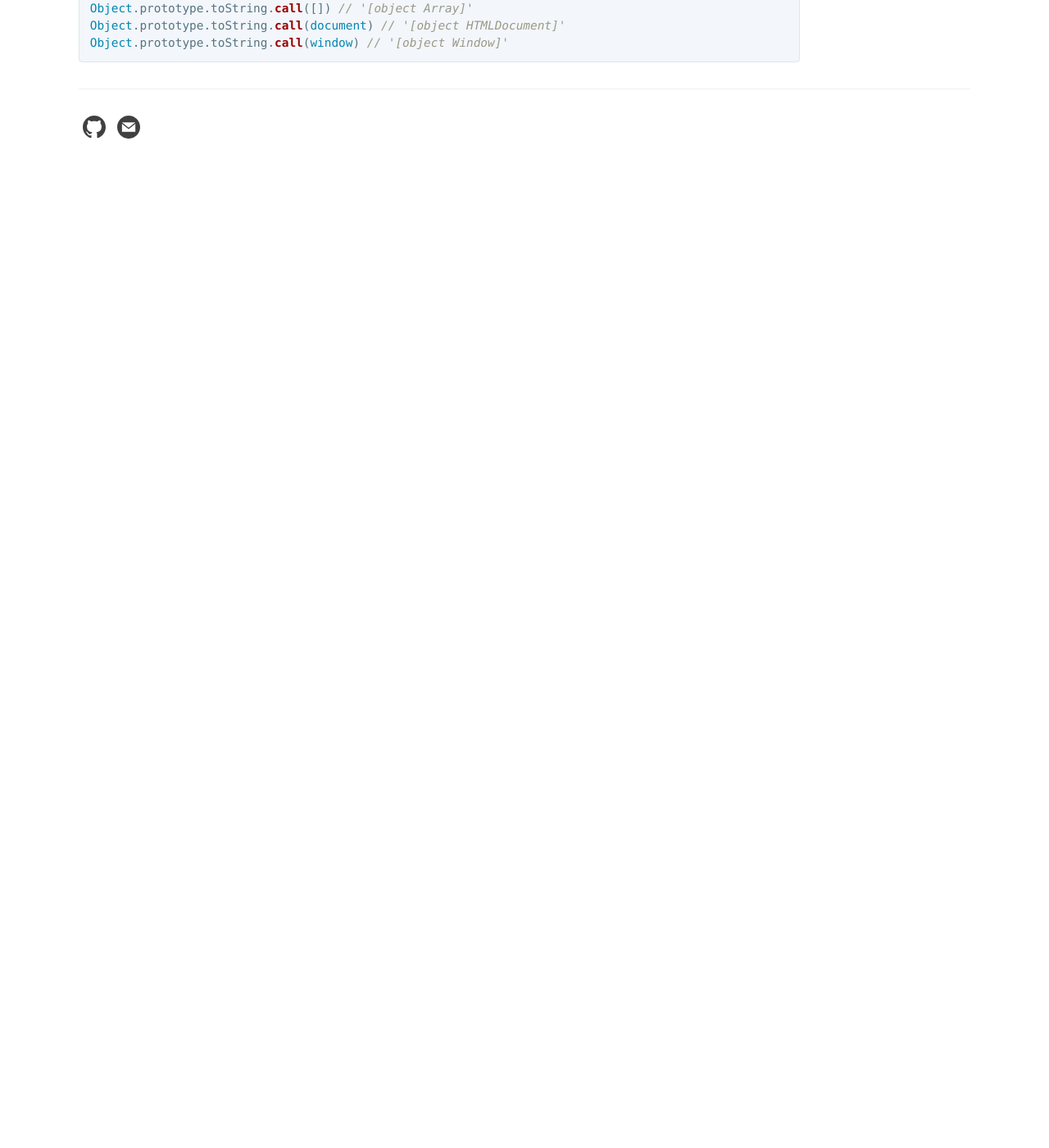
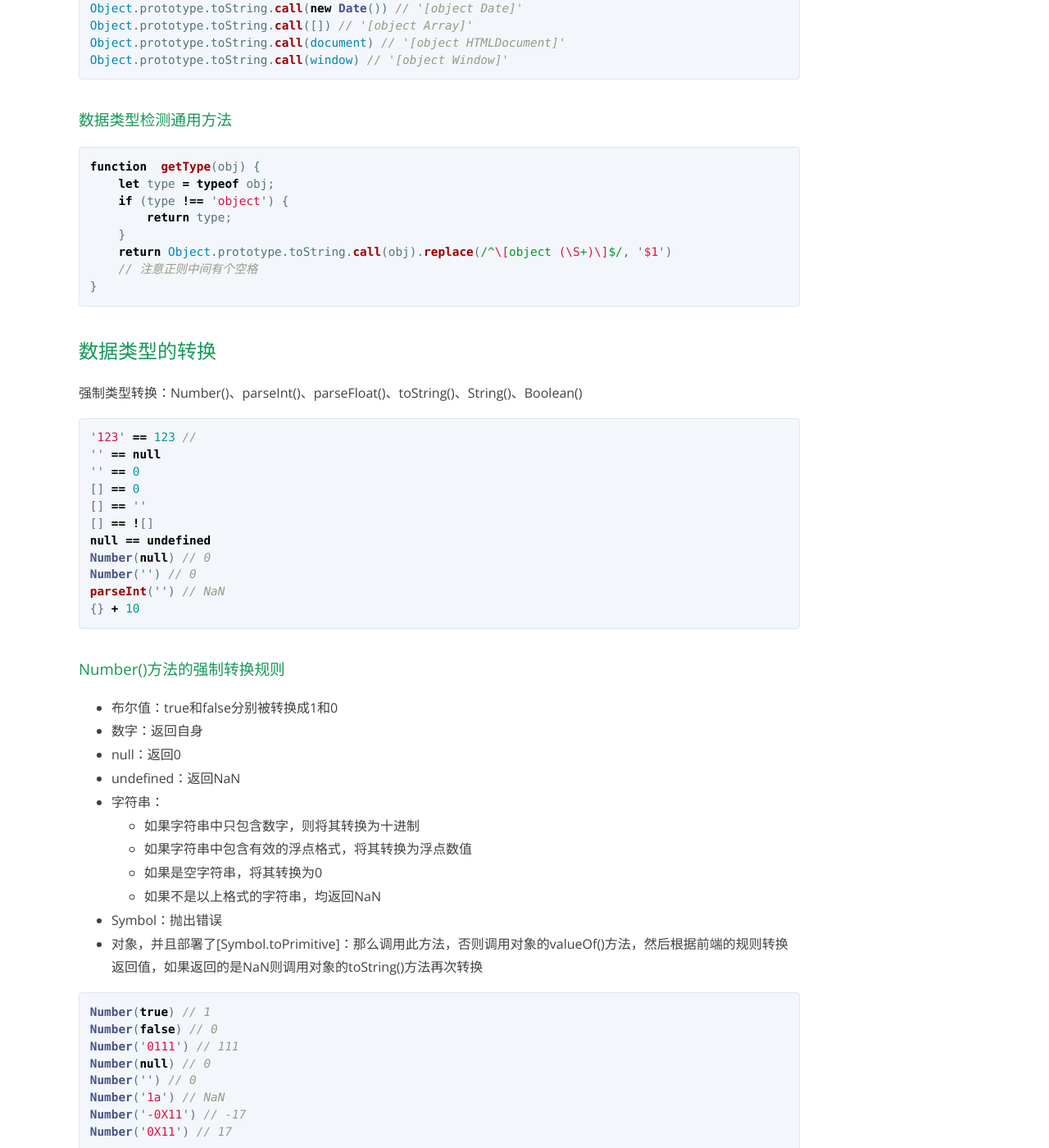
Before and after one commit to higwendolyn/Alias, a Jekyll site: the page built from _posts/2021-01-12-js-data.md, in a window 1280 px wide and 1400 px high, scrolled down 2600 px. Shown: the whole window at 82% size. Built offline with Jekyll 4.4.1, drawn with Linux system fonts in a browser that asks for light colours; before the commit the page ends 2826 px from its top, so only the background shows below that; some of the changed text lies outside the part shown.

Commit message:
js基础

````diff
--- a/_posts/2021-01-12-js-data.md
+++ b/_posts/2021-01-12-js-data.md
@@ -9,7 +9,7 @@ JS基础，从概念、检测方法、转换方法讲解js数据类型。
 
 ![image.png](../../../images/js1.png)
 
-**基础类型和引用类型**
+### 基础类型和引用类型
 
 *基础类型*：存储在**栈**内存中，被引用或拷贝时，会创建一个完全相等的变量
 
@@ -47,11 +47,11 @@ console.log(a.age);
 
 ## 检测
 
-typeof：可以判断基本数据类型（null除外），但是引用数据类型中，除了function类型以外，其他的无法判断;
+**typeof**：可以判断基本数据类型（null除外），但是引用数据类型中，除了function类型以外，其他的无法判断;
 
-instanceof：可以准确判断复杂引用数据类型，但是不能准确判断基础数据类型；
+**instanceof**：可以准确判断复杂引用数据类型，但是不能准确判断基础数据类型；
 
-Object.prototype.toString：可以准确判断，但是返回格式是[object Xxx];
+**Object.prototype.toString**：可以准确判断，但是返回格式是[object Xxx];
 
 ```javascript
 typeof 1 // 'number'
@@ -93,3 +93,79 @@ Object.prototype.toString.call([]) // '[object Array]'
 Object.prototype.toString.call(document) // '[object HTMLDocument]'
 Object.prototype.toString.call(window) // '[object Window]'
 ```
+
+### 数据类型检测通用方法
+```javascript
+function  getType(obj) {
+    let type = typeof obj;
+    if (type !== 'object') {
+        return type;
+    }
+    return Object.prototype.toString.call(obj).replace(/^\[object (\S+)\]$/, '$1')
+    // 注意正则中间有个空格
+}
+```
+
+## 数据类型的转换
+
+强制类型转换：Number()、parseInt()、parseFloat()、toString()、String()、Boolean()
+
+```javascript
+'123' == 123 //
+'' == null
+'' == 0
+[] == 0
+[] == ''
+[] == ![]
+null == undefined
+Number(null) // 0
+Number('') // 0
+parseInt('') // NaN
+{} + 10
+```
+
+### Number()方法的强制转换规则
+* 布尔值：true和false分别被转换成1和0
+* 数字：返回自身
+* null：返回0
+* undefined：返回NaN
+* 字符串：
+    + 如果字符串中只包含数字，则将其转换为十进制
+    + 如果字符串中包含有效的浮点格式，将其转换为浮点数值
+    + 如果是空字符串，将其转换为0
+    + 如果不是以上格式的字符串，均返回NaN
+* Symbol：抛出错误
+* 对象，并且部署了[Symbol.toPrimitive]：那么调用此方法，否则调用对象的valueOf()方法，然后根据前端的规则转换返回值，如果返回的是NaN则调用对象的toString()方法再次转换
+
+```javascript
+Number(true) // 1
+Number(false) // 0
+Number('0111') // 111
+Number(null) // 0
+Number('') // 0
+Number('1a') // NaN
+Number('-0X11') // -17
+Number('0X11') // 17
+```
+
+### Boolean()方法的强制转换规则
+* undefined、null、false、''、0(包括+0、-0)、NaN转换出来是false，其他都是true
+
+```javascript
+Boolean(0) // false
+Boolean(null) // false
+Boolean(undefined) // false
+Boolean(NaN) // false
+Boolean(1) // true
+Boolean(13) // true
+Boolean(12) // true
+Boolean([]) // true
+Boolean({}) // true
+```
+
+### 隐式类型转换
+* 逻辑运算符：&&、```||```、！
+* 运算符：+、-、*、/
+* 关系操作符：>、<、<=、>=
+* 相等运算符：==
+* if/while 条件
````
